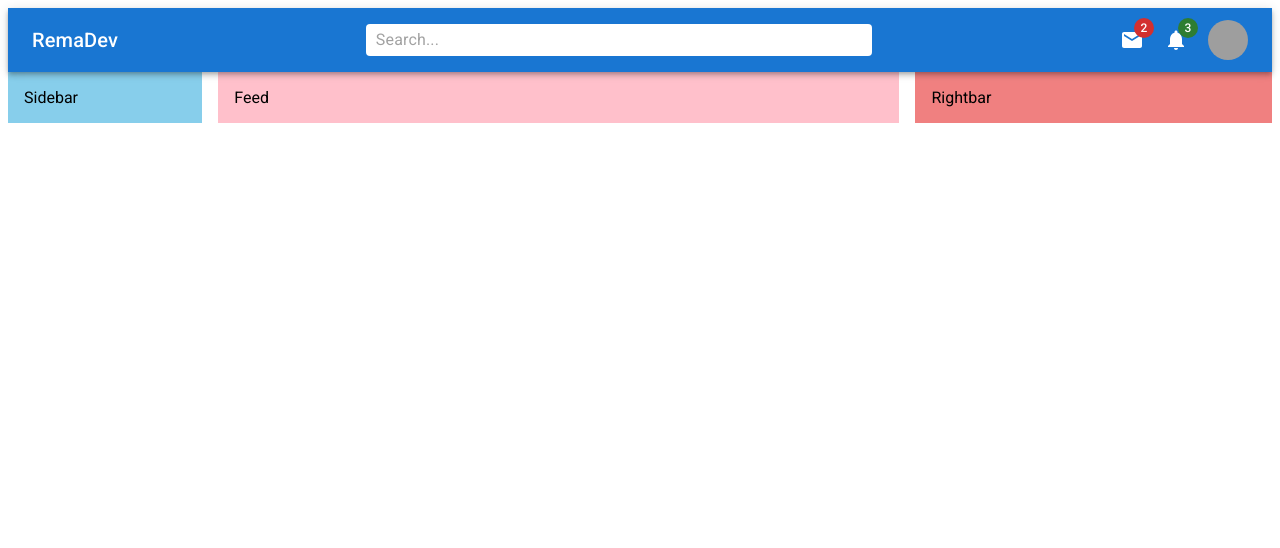
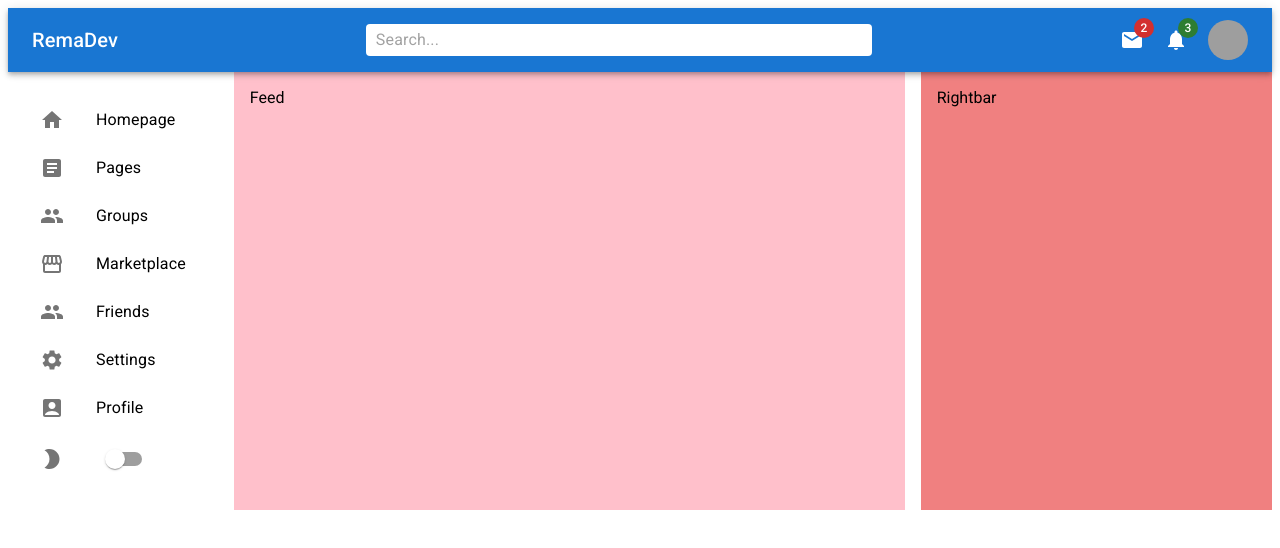
Before and after one commit to Rema04Dev/mui-layout-blog, a React (Create React App) app: page / in a window 1280 px wide. Shown: the top 548 px of the page. Built offline with nearby package versions, Linux system fonts and the light colour scheme; grey boxes are pictures that could not be loaded.

Commit message:
create Sidebar

```diff
--- a/src/components/Sidebar.jsx
+++ b/src/components/Sidebar.jsx
@@ -1,9 +1,26 @@
-import { Box } from '@mui/material';
-
+import {
+  Box,
+  List,
+  ListItem,
+  ListItemButton,
+  ListItemIcon,
+  ListItemText,
+  Switch,
+} from '@mui/material';
+import {
+  AccountBox,
+  Article,
+  Group,
+  Home,
+  ModeNight,
+  People,
+  Settings,
+  Store,
+  Storefront,
+} from '@mui/icons-material';
 const Sidebar = () => {
   return (
     <Box
-      bgcolor="skyblue"
       flex={1}
       p={2}
       sx={{
@@ -13,7 +30,79 @@
         },
       }}
     >
-      Sidebar
+      <List>
+        <ListItem disablePadding>
+          <ListItemButton component="a" href="#home">
+            <ListItemIcon>
+              <Home />
+            </ListItemIcon>
+            <ListItemText primary="Homepage" />
+          </ListItemButton>
+        </ListItem>
+
+        <ListItem disablePadding>
+          <ListItemButton component="a" href="#pages">
+            <ListItemIcon>
+              <Article />
+            </ListItemIcon>
+            <ListItemText primary="Pages" />
+          </ListItemButton>
+        </ListItem>
+
+        <ListItem disablePadding>
+          <ListItemButton component="a" href="#groups">
+            <ListItemIcon>
+              <Group />
+            </ListItemIcon>
+            <ListItemText primary="Groups" />
+          </ListItemButton>
+        </ListItem>
+
+        <ListItem disablePadding>
+          <ListItemButton component="a" href="#marketplace">
+            <ListItemIcon>
+              <Storefront />
+            </ListItemIcon>
+            <ListItemText primary="Marketplace" />
+          </ListItemButton>
+        </ListItem>
+
+        <ListItem disablePadding>
+          <ListItemButton component="a" href="#friends">
+            <ListItemIcon>
+              <People />
+            </ListItemIcon>
+            <ListItemText primary="Friends" />
+          </ListItemButton>
+        </ListItem>
+
+        <ListItem disablePadding>
+          <ListItemButton component="a" href="#settings">
+            <ListItemIcon>
+              <Settings />
+            </ListItemIcon>
+            <ListItemText primary="Settings" />
+          </ListItemButton>
+        </ListItem>
+
+        <ListItem disablePadding>
+          <ListItemButton component="a" href="#profile">
+            <ListItemIcon>
+              <AccountBox />
+            </ListItemIcon>
+            <ListItemText primary="Profile" />
+          </ListItemButton>
+        </ListItem>
+
+        <ListItem disablePadding>
+          <ListItemButton component="a" href="#profile">
+            <ListItemIcon>
+              <ModeNight />
+            </ListItemIcon>
+            <Switch />
+          </ListItemButton>
+        </ListItem>
+      </List>
     </Box>
   );
 };
```
